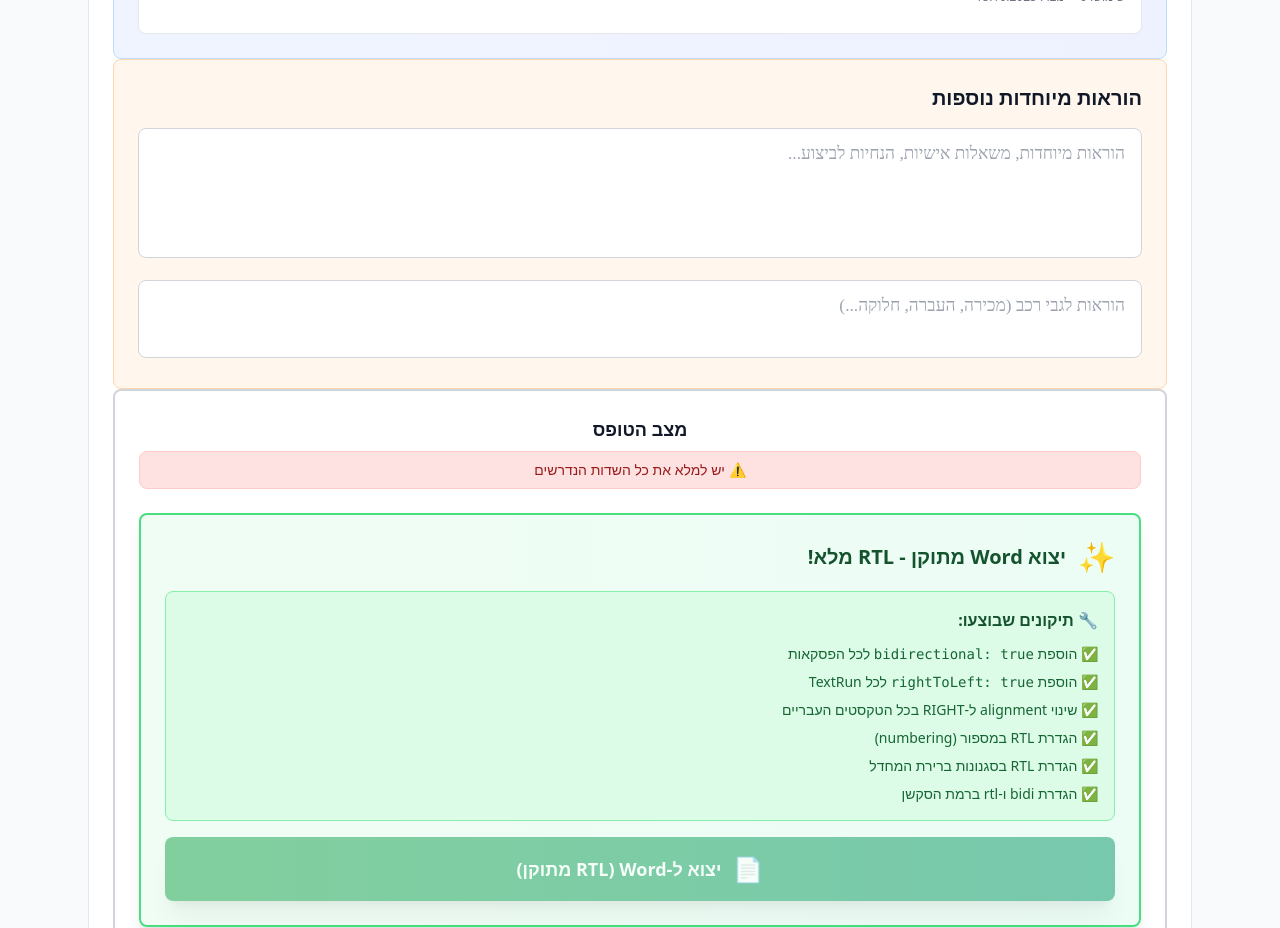
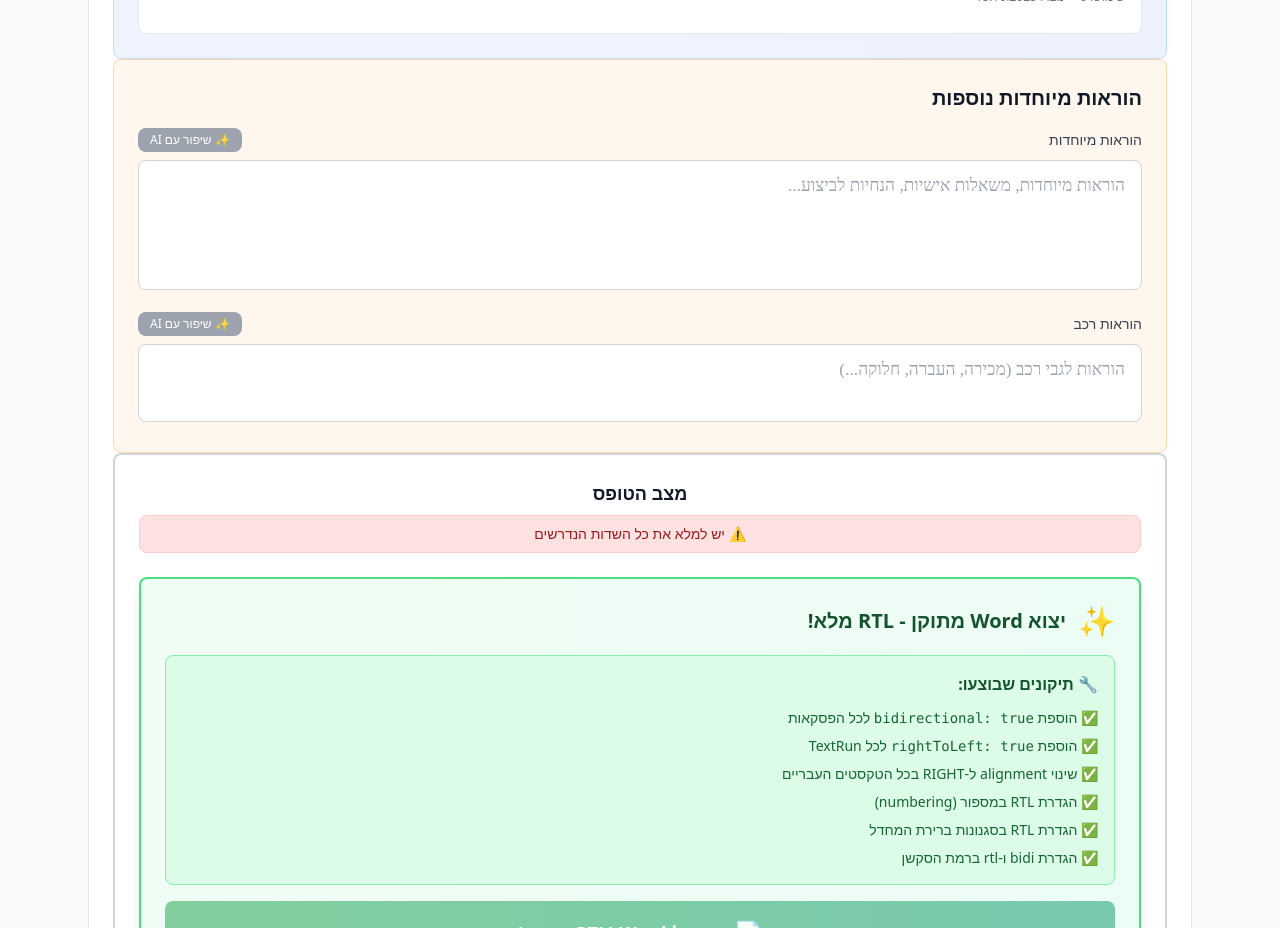
Before and after one commit to liatbenshai/legal-templates-clean-2.0, a Next.js app: page /documents/will in a window 1280 px wide. Shown: the part 9120-10048 px from the top of the page. Built offline with nearby package versions, Linux system fonts and the light colour scheme.

Commit message:
Integrate AI for improving instructions in form
Added AI integration for improving special and vehicle instructions in the Professional Will Form.

```diff
--- a/components/ProfessionalWillForm.tsx
+++ b/components/ProfessionalWillForm.tsx
@@ -1,7 +1,6 @@
 'use client';
 
 import { useState, useEffect } from 'react';
-// Icons replaced with emojis for compatibility
 import GenderSelector from './GenderSelector';
 import ProfessionalWordExporter from './ProfessionalWordExporter';
 import type { Gender } from '@/lib/hebrew-gender';
@@ -12,6 +11,7 @@ import EditableSection from './LearningSystem/EditableSection';
 import WarehouseManager from './LearningSystem/WarehouseManager';
 import AILearningManager from './AILearningManager';
 import UnifiedWarehouse from './UnifiedWarehouse';
+import { willAIService } from '@/lib/services/will-ai-service';
 
 interface Property {
   name: string;
@@ -37,14 +37,14 @@ interface Heir {
   id: string;
   relation: string;
   share: string;
-  gender: 'male' | 'female'; // מגדר היורש/ת
+  gender: 'male' | 'female';
 }
 
 interface Witness {
   name: string;
   id: string;
   address: string;
-  gender: 'male' | 'female'; // מגדר העד/העדה
+  gender: 'male' | 'female';
 }
 
 interface ProfessionalWillFormProps {
@@ -54,7 +54,6 @@ interface ProfessionalWillFormProps {
 export default function ProfessionalWillForm({ defaultWillType = 'individual' }: ProfessionalWillFormProps = {}) {
   const [willType, setWillType] = useState<'individual' | 'mutual'>(defaultWillType);
 
-  // פרטי מצווה ראשי
   const [testator, setTestator] = useState({
     fullName: '',
     shortName: '',
@@ -63,7 +62,6 @@ export default function ProfessionalWillForm({ defaultWillType = 'individual' }:
     gender: 'male' as Gender
   });
 
-  // בן/בת זוג (לצוואה הדדית)
   const [spouse, setSpouse] = useState({
     fullName: '',
     shortName: '',
@@ -72,7 +70,6 @@ export default function ProfessionalWillForm({ defaultWillType = 'individual' }:
     gender: 'female' as Gender
   });
 
-  // נכסים
   const [properties, setProperties] = useState<Property[]>([
     {
       name: 'דירת המגורים',
@@ -85,7 +82,6 @@ export default function ProfessionalWillForm({ defaultWillType = 'individual' }:
     }
   ]);
 
-  // חשבונות בנק
   const [bankAccounts, setBankAccounts] = useState<BankAccount[]>([
     {
       bank: '',
@@ -96,7 +92,6 @@ export default function ProfessionalWillForm({ defaultWillType = 'individual' }:
     }
   ]);
 
-  // יורשים
   const [heirs, setHeirs] = useState<Heir[]>([
     {
       firstName: '',
@@ -104,30 +99,27 @@ export default function ProfessionalWillForm({ defaultWillType = 'individual' }:
       id: '',
       relation: '',
       share: '100%',
-      gender: 'male' // ברירת מחדל
+      gender: 'male'
     }
   ]);
 
-  // יורשים חלופיים (לצוואה הדדית)
   const [alternativeHeirs, setAlternativeHeirs] = useState<Heir[]>([]);
 
-  // עדים
   const [witnesses, setWitnesses] = useState<Witness[]>([
     {
       name: '',
       id: '',
       address: '',
-      gender: 'male' // ברירת מחדל
+      gender: 'male'
     },
     {
       name: '',
       id: '',
       address: '',
-      gender: 'male' // ברירת מחדל
+      gender: 'male'
     }
   ]);
 
-  // פרטי חתימה
   const [willDate, setWillDate] = useState({
     day: new Date().getDate().toString(),
     month: new Date().toLocaleDateString('he-IL', { month: 'long' }),
@@ -143,7 +135,6 @@ export default function ProfessionalWillForm({ defaultWillType = 'individual' }:
   const [customSections, setCustomSections] = useState<Array<{title: string, content: string}>>([]);
   const [heirsDisplayMode, setHeirsDisplayMode] = useState<'table' | 'list'>('list');
 
-  // אפוטרופוס לקטינים (רלוונטי לצוואה הדדית)
   const [guardian, setGuardian] = useState({
     name: '',
     id: '',
@@ -151,7 +142,6 @@ export default function ProfessionalWillForm({ defaultWillType = 'individual' }:
     gender: 'male' as Gender
   });
 
-  // תבניות JSON
   const [jsonTemplate, setJsonTemplate] = useState<any>(null);
   const [sectionsWarehouse, setSectionsWarehouse] = useState<any>(null);
   const [showWarehouse, setShowWarehouse] = useState(false);
@@ -162,25 +152,27 @@ export default function ProfessionalWillForm({ defaultWillType = 'individual' }:
     genders: Record<string, 'male' | 'female'>;
   } | null>(null);
 
-  // מערכת למידה
   const [showLearningSystem, setShowLearningSystem] = useState(false);
   const [editableSections, setEditableSections] = useState<EditableSectionType[]>([]);
   const [learningMode, setLearningMode] = useState<'edit' | 'warehouse'>('edit');
 
-  // פונקציה לחילוץ משתנים מתוכן
+  // AI State
+  const [isImproving, setIsImproving] = useState(false);
+  const [improveError, setImproveError] = useState('');
+  const [isImprovingVehicle, setIsImprovingVehicle] = useState(false);
+  const [improveVehicleError, setImproveVehicleError] = useState('');
+
   const extractVariablesFromContent = (content: string): string[] => {
     const matches = content.match(/\{\{([^}]+)\}\}/g);
     return matches ? [...new Set(matches.map(match => match.replace(/\{\{|\}\}/g, '')))] : [];
   };
 
-  // טעינת תבניות JSON
   useEffect(() => {
     loadTemplates();
   }, [testator.gender, willType]);
 
   const loadTemplates = async () => {
     try {
-      // בחירת תבנית לפי סוג וגדר
       let templateFile = '';
       if (willType === 'mutual') {
         templateFile = 'will-mutual';
@@ -196,7 +188,6 @@ export default function ProfessionalWillForm({ defaultWillType = 'individual' }:
       setJsonTemplate(template);
       setSectionsWarehouse(warehouse);
 
-      // טען עדים ברירת מחדל מהתבנית
       if (template.defaultWitnesses && witnesses.length === 2 && !witnesses[0].name) {
         setWitnesses(template.defaultWitnesses.map((w: any) => ({
           name: w.full_name,
@@ -206,6 +197,46 @@ export default function ProfessionalWillForm({ defaultWillType = 'individual' }:
       }
     } catch (error) {
       console.error('Error loading templates:', error);
+    }
+  };
+
+  const handleImproveSpecialInstructions = async () => {
+    if (!specialInstructions.trim()) {
+      setImproveError('אנא כתוב הוראות מיוחדות לפני שיפור');
+      return;
+    }
+
+    setIsImproving(true);
+    setImproveError('');
+
+    try {
+      const improved = await willAIService.improveLegalLanguage(specialInstructions);
+      setSpecialInstructions(improved);
+    } catch (error) {
+      setImproveError('שגיאה בשיפור הטקסט. אנא נסה שוב.');
+      console.error('Error improving text:', error);
+    } finally {
+      setIsImproving(false);
+    }
+  };
+
+  const handleImproveVehicleInstructions = async () => {
+    if (!vehicleInstructions.trim()) {
+      setImproveVehicleError('אנא כתוב הוראות רכב לפני שיפור');
+      return;
+    }
+
+    setIsImprovingVehicle(true);
+    setImproveVehicleError('');
+
+    try {
+      const improved = await willAIService.improveLegalLanguage(vehicleInstructions);
+      setVehicleInstructions(improved);
+    } catch (error) {
+      setImproveVehicleError('שגיאה בשיפור הטקסט. אנא נסה שוב.');
+      console.error('Error improving text:', error);
+    } finally {
+      setIsImprovingVehicle(false);
     }
   };
 
@@ -246,7 +277,7 @@ export default function ProfessionalWillForm({ defaultWillType = 'individual' }:
       id: '',
       relation: '',
       share: '',
-      gender: 'male' // ברירת מחדל
+      gender: 'male'
     }]);
   };
 
@@ -259,7 +290,7 @@ export default function ProfessionalWillForm({ defaultWillType = 'individual' }:
       name: '',
       id: '',
       address: '',
-      gender: 'male' // ברירת מחדל
+      gender: 'male'
     }]);
   };
 
@@ -296,16 +327,14 @@ export default function ProfessionalWillForm({ defaultWillType = 'individual' }:
     specialInstructions,
     vehicleInstructions,
     digitalAssets: true,
-    customSections, // הוספת הסעיפים מהמחסן!
-    guardian: guardian.name ? guardian : undefined, // אפוטרופוס אם מולא
-    guardianGender: guardian.gender // מגדר האפוטרופוס
+    customSections,
+    guardian: guardian.name ? guardian : undefined,
+    guardianGender: guardian.gender
   });
 
-  // פונקציות מערכת הלמידה
   const convertToEditableSections = () => {
     const sections: EditableSectionType[] = [];
 
-    // הוספת סעיפים מ-customSections
     customSections.forEach((section, index) => {
       sections.push({
         id: `custom-${index}`,
@@ -320,7 +349,6 @@ export default function ProfessionalWillForm({ defaultWillType = 'individual' }:
       });
     });
 
-    // הוספת הוראות מיוחדות
     if (specialInstructions) {
       sections.push({
         id: 'special-instructions',
@@ -335,7 +363,6 @@ export default function ProfessionalWillForm({ defaultWillType = 'individual' }:
       });
     }
 
-    // הוספת הוראות רכב
     if (vehicleInstructions) {
       sections.push({
         id: 'vehicle-instructions',
@@ -362,7 +389,6 @@ export default function ProfessionalWillForm({ defaultWillType = 'individual' }:
       )
     );
 
-    // עדכון גם ב-customSections או הוראות מיוחדות
     if (updatedSection.id.startsWith('custom-')) {
       const index = parseInt(updatedSection.id.split('-')[1]);
       setCustomSections(prev =>
@@ -425,17 +451,14 @@ export default function ProfessionalWillForm({ defaultWillType = 'individual' }:
   };
 
   const handleSelectFromWarehouse = (warehouseSection: any) => {
-    // החלף מגדור בטקסט לפי מגדר המצווה
     const { replaceTextWithGender } = require('@/lib/hebrew-gender');
     const genderedContent = replaceTextWithGender(
       warehouseSection.content,
       willType === 'mutual' ? 'plural' : testator.gender
     );
 
-    // חלץ משתנים מהתוכן
     const variables = extractVariablesFromContent(genderedContent);
 
-    // אם יש משתנים, פתח חלון למילוי
     if (variables.length > 0) {
       setVariablesModal({
         section: {
@@ -448,7 +471,6 @@ export default function ProfessionalWillForm({ defaultWillType = 'individual' }:
         genders: variables.reduce((acc, v) => ({ ...acc, [v]: 'male' as 'male' | 'female' }), {})
       });
     } else {
-      // אם אין משתנים, הוסף ישירות
       const newSection = {
         title: warehouseSection.title,
         content: genderedContent
@@ -493,7 +515,6 @@ export default function ProfessionalWillForm({ defaultWillType = 'individual' }:
           </div>
         )}
 
-        {/* בחירת סוג צוואה */}
         <div className="grid md:grid-cols-2 gap-4 mb-8">
           <button
             onClick={() => setWillType('individual')}
@@ -522,7 +543,6 @@ export default function ProfessionalWillForm({ defaultWillType = 'individual' }:
           </button>
         </div>
 
-        {/* פרטי המצווה */}
         <section className="bg-gray-50 p-6 rounded-lg border">
           <h2 className="text-xl font-bold text-gray-900 mb-4 flex items-center gap-2">
             <span className="text-lg">👤</span>
@@ -591,7 +611,6 @@ export default function ProfessionalWillForm({ defaultWillType = 'individual' }:
           </div>
         </section>
 
-        {/* פרטי בן/בת זוג */}
         {willType === 'mutual' && (
           <section className="bg-pink-50 p-6 rounded-lg border border-pink-200">
             <h2 className="text-xl font-bold text-gray-900 mb-4 flex items-center gap-2">
@@ -650,7 +669,6 @@ export default function ProfessionalWillForm({ defaultWillType = 'individual' }:
           </section>
         )}
 
-        {/* נכסי מקרקעין */}
         <section className="bg-green-50 p-6 rounded-lg border border-green-200">
           <div className="flex justify-between items-center mb-4">
             <h2 className="text-xl font-bold text-gray-900 flex items-center gap-2">
@@ -784,7 +802,6 @@ export default function ProfessionalWillForm({ defaultWillType = 'individual' }:
           </div>
         </section>
 
-        {/* חשבונות בנק */}
         <section className="bg-blue-50 p-6 rounded-lg border border-blue-200">
           <div className="flex justify-between items-center mb-4">
             <h2 className="text-xl font-bold text-gray-900 flex items-center gap-2">
@@ -888,7 +905,6 @@ export default function ProfessionalWillForm({ defaultWillType = 'individual' }:
           </div>
         </section>
 
-        {/* יורשים */}
         <section className="bg-yellow-50 p-6 rounded-lg border border-yellow-200">
           <div className="flex justify-between items-center mb-4">
             <h2 className="text-xl font-bold text-gray-900 flex items-center gap-2">
@@ -904,7 +920,6 @@ export default function ProfessionalWillForm({ defaultWillType = 'individual' }:
             </button>
           </div>
 
-          {/* בחירת תצוגה */}
           <div className="bg-white border border-yellow-300 rounded-lg p-4 mb-4">
             <div className="text-sm font-medium text-gray-700 mb-3">תצוגת יורשים בצוואה:</div>
             <div className="flex gap-3">
@@ -998,7 +1013,6 @@ export default function ProfessionalWillForm({ defaultWillType = 'individual' }:
                     maxLength={9}
                   />
 
-                  {/* בחירת מגדר */}
                   <select
                     value={heir.gender}
                     onChange={(e) => {
@@ -1050,7 +1064,6 @@ export default function ProfessionalWillForm({ defaultWillType = 'individual' }:
           </div>
         </section>
 
-        {/* עדים */}
         <section className="bg-purple-50 p-6 rounded-lg border border-purple-200">
           <div className="flex justify-between items-center mb-4">
             <h2 className="text-xl font-bold text-gray-900 flex items-center gap-2">
@@ -1097,7 +1110,6 @@ export default function ProfessionalWillForm({ defaultWillType = 'individual' }:
                     dir="rtl"
                   />
 
-                  {/* בחירת מגדר */}
                   <select
                     value={witness.gender}
                     onChange={(e) => {
@@ -1143,7 +1155,6 @@ export default function ProfessionalWillForm({ defaultWillType = 'individual' }:
           </div>
         </section>
 
-        {/* פרטי חתימה */}
         <section className="bg-gray-50 p-6 rounded-lg border border-gray-300">
           <h2 className="text-xl font-bold text-gray-900 mb-4 flex items-center gap-2">
             <span className="text-lg">📅</span>
@@ -1218,7 +1229,6 @@ export default function ProfessionalWillForm({ defaultWillType = 'individual' }:
           </div>
         </section>
 
-        {/* מחסן סעיפים מאוחד */}
         <section className="bg-gradient-to-br from-blue-50 to-indigo-50 p-6 rounded-lg border border-blue-200">
           <div className="flex justify-between items-center mb-6">
             <h2 className="text-xl font-bold text-gray-900 flex items-center gap-2">
@@ -1250,7 +1260,6 @@ export default function ProfessionalWillForm({ defaultWillType = 'individual' }:
           />
         </section>
 
-        {/* סעיפים שנוספו */}
         {customSections.length > 0 && (
           <section className="bg-yellow-50 p-6 rounded-lg border border-yellow-200">
             <h2 className="text-xl font-bold text-gray-900 mb-4">סעיפים שנוספו מהמחסן</h2>
@@ -1277,8 +1286,6 @@ export default function ProfessionalWillForm({ defaultWillType = 'individual' }:
           </section>
         )}
 
-
-        {/* מערכת למידה */}
         {showLearningSystem && (
           <section className="bg-gradient-to-br from-purple-50 to-pink-50 p-6 rounded-lg border border-purple-200">
             <div className="flex justify-between items-center mb-6">
@@ -1316,7 +1323,6 @@ export default function ProfessionalWillForm({ defaultWillType = 'individual' }:
               </p>
             </div>
 
-            {/* עריכת סעיפים */}
             {learningMode === 'edit' && (
               <div className="space-y-4">
                 {editableSections.length > 0 ? (
@@ -1339,7 +1345,6 @@ export default function ProfessionalWillForm({ defaultWillType = 'individual' }:
               </div>
             )}
 
-            {/* ניהול מחסן מאוחד */}
             {learningMode === 'warehouse' && (
               <UnifiedWarehouse
                 onSectionSelect={handleSelectFromWarehouse}
@@ -1348,14 +1353,12 @@ export default function ProfessionalWillForm({ defaultWillType = 'individual' }:
               />
             )}
 
-            {/* ניהול למידה */}
             <div className="mt-6 p-4 bg-white rounded-lg border border-purple-300">
               <AILearningManager />
             </div>
           </section>
         )}
 
-        {/* אפוטרופוס לקטינים - רק בצוואה הדדית */}
         {willType === 'mutual' && (
           <section className="bg-indigo-50 p-6 rounded-lg border border-indigo-200">
             <h2 className="text-xl font-bold text-gray-900 mb-4 flex items-center gap-2">
@@ -1420,11 +1423,21 @@ export default function ProfessionalWillForm({ defaultWillType = 'individual' }:
           </section>
         )}
 
-        {/* הוראות מיוחדות */}
         <section className="bg-orange-50 p-6 rounded-lg border border-orange-200">
           <h2 className="text-xl font-bold text-gray-900 mb-4">הוראות מיוחדות נוספות</h2>
 
           <div className="space-y-4">
+            <div>
+              <div className="flex justify-between items-center mb-2">
+                <label className="block text-sm font-medium text-gray-700">הוראות מיוחדות</label>
+                <button
+                  onClick={handleImproveSpecialInstructions}
+                  disabled={isImproving || !specialInstructions.trim()}
+                  className="flex items-center gap-2 px-3 py-1 bg-orange-600 text-white rounded-lg hover:bg-orange-700 transition disabled:bg-gray-400 disabled:cursor-not-allowed text-xs"
+                >
+                  {isImproving ? '⏳ מעבד...' : '✨ שיפור עם AI'}
+                </button>
+              </div>
               <textarea
                 value={specialInstructions}
                 onChange={(e) => setSpecialInstructions(e.target.value)}
@@ -1434,7 +1447,22 @@ export default function ProfessionalWillForm({ defaultWillType = 'individual' }:
                 dir="rtl"
                 style={{ fontFamily: 'David', fontSize: '13pt' }}
               />
-
+              {improveError && (
+                <p className="text-red-600 text-sm mt-2">{improveError}</p>
+              )}
+            </div>
+
+            <div>
+              <div className="flex justify-between items-center mb-2">
+                <label className="block text-sm font-medium text-gray-700">הוראות רכב</label>
+                <button
+                  onClick={handleImproveVehicleInstructions}
+                  disabled={isImprovingVehicle || !vehicleInstructions.trim()}
+                  className="flex items-center gap-2 px-3 py-1 bg-orange-600 text-white rounded-lg hover:bg-orange-700 transition disabled:bg-gray-400 disabled:cursor-not-allowed text-xs"
+                >
+                  {isImprovingVehicle ? '⏳ מעבד...' : '✨ שיפור עם AI'}
+                </button>
+              </div>
               <textarea
                 value={vehicleInstructions}
                 onChange={(e) => setVehicleInstructions(e.target.value)}
@@ -1444,10 +1472,13 @@ export default function ProfessionalWillForm({ defaultWillType = 'individual' }:
                 dir="rtl"
                 style={{ fontFamily: 'David', fontSize: '13pt' }}
               />
+              {improveVehicleError && (
+                <p className="text-red-600 text-sm mt-2">{improveVehicleError}</p>
+              )}
+            </div>
           </div>
         </section>
 
-        {/* סטטוס והכנה לייצוא */}
         <div className="bg-white border-2 border-gray-300 rounded-lg p-6">
           <div className="text-center mb-6">
             <h3 className="text-lg font-bold text-gray-900 mb-2">מצב הטופס</h3>
@@ -1462,7 +1493,6 @@ export default function ProfessionalWillForm({ defaultWillType = 'individual' }:
             </div>
           </div>
 
-          {/* כפתור ייצוא מקצועי */}
           <ProfessionalWordExporter
             willData={getWillData() as any}
             className="w-full"
@@ -1470,7 +1500,6 @@ export default function ProfessionalWillForm({ defaultWillType = 'individual' }:
         </div>
       </div>
 
-      {/* חלון מילוי משתנים */}
       {variablesModal && (
         <div className="fixed inset-0 bg-black bg-opacity-50 flex items-center justify-center z-50">
           <div className="bg-white rounded-lg p-6 max-w-2xl w-full mx-4 max-h-[90vh] overflow-y-auto">
@@ -1506,7 +1535,6 @@ export default function ProfessionalWillForm({ defaultWillType = 'individual' }:
                     dir="rtl"
                   />
 
-                  {/* בחירת מגדר למשתנים רלוונטיים */}
                   {isGenderRelevantVariable(variable) && (
                     <div className="flex gap-4 items-center">
                       <label className="text-sm text-gray-600">מגדר:</label>
@@ -1565,13 +1593,11 @@ export default function ProfessionalWillForm({ defaultWillType = 'individual' }:
               </button>
               <button
                 onClick={() => {
-                  // החלפת משתנים בתוכן עם התחשבות במגדר
                   let finalContent = variablesModal.section.content;
                   Object.keys(variablesModal.values).forEach(key => {
                     const value = variablesModal.values[key];
                     let replacedValue = value;
 
-                    // אם זה משתנה שדורש מגדר, החלף את הטקסט בהתאם
                     if (isGenderRelevantVariable(key) && variablesModal.genders[key]) {
                       const { replaceTextWithGender } = require('@/lib/hebrew-gender');
                       replacedValue = replaceTextWithGender(value, variablesModal.genders[key]);
@@ -1580,12 +1606,10 @@ export default function ProfessionalWillForm({ defaultWillType = 'individual' }:
                     finalContent = finalContent.replace(new RegExp(`\\{\\{${key}\\}\\}`, 'g'), replacedValue);
                   });
 
-                  // החלת gender inflection על הטקסט הסופי לפי מגדר המצווה
                   const { replaceTextWithGender } = require('@/lib/hebrew-gender');
                   const primaryGender = variablesModal.genders['spouse_name'] || testator.gender;
                   finalContent = replaceTextWithGender(finalContent, primaryGender);
 
-                  // הוספה לסעיפים מותאמים
                   setCustomSections(prev => [...prev, {
                     title: `${variablesModal.section.id}: ${variablesModal.section.title}`,
                     content: finalContent
@@ -1606,7 +1630,6 @@ export default function ProfessionalWillForm({ defaultWillType = 'individual' }:
   );
 }
 
-// פונקציה לקביעת אם משתנה דורש בחירת מגדר
 function isGenderRelevantVariable(variable: string): boolean {
   const genderRelevantVariables = [
     'heir_name', 'guardian_name', 'alternate_guardian', 'child_name',
@@ -1615,7 +1638,6 @@ function isGenderRelevantVariable(variable: string): boolean {
   return genderRelevantVariables.includes(variable);
 }
 
-// פונקציה לקבלת תווית ידידותית למשתנה
 function getVariableLabel(variable: string): string {
   const labels: Record<string, string> = {
     'heir_name': 'שם היורש/ת',
```
Lines whose indentation alone changed are shown as unchanged.
